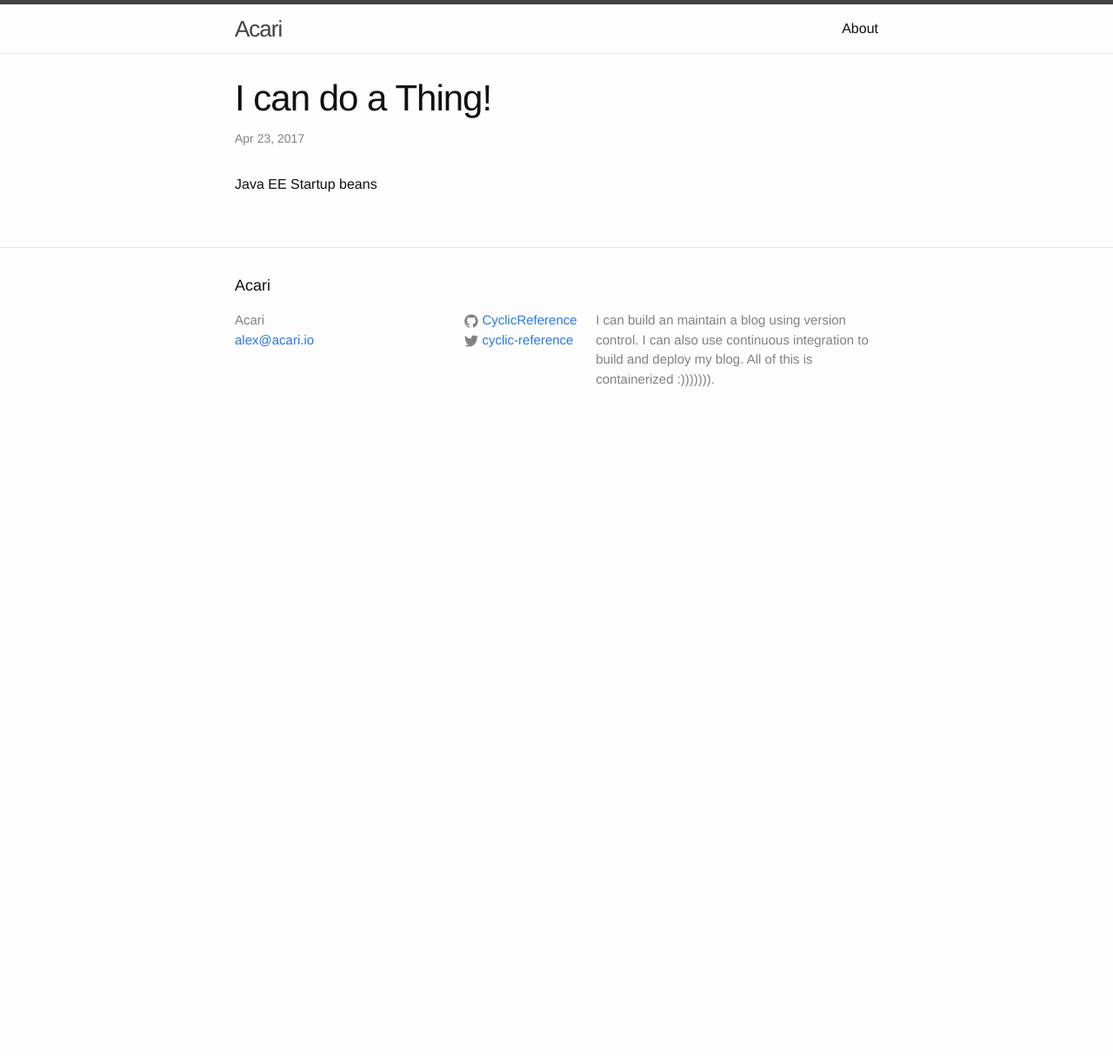
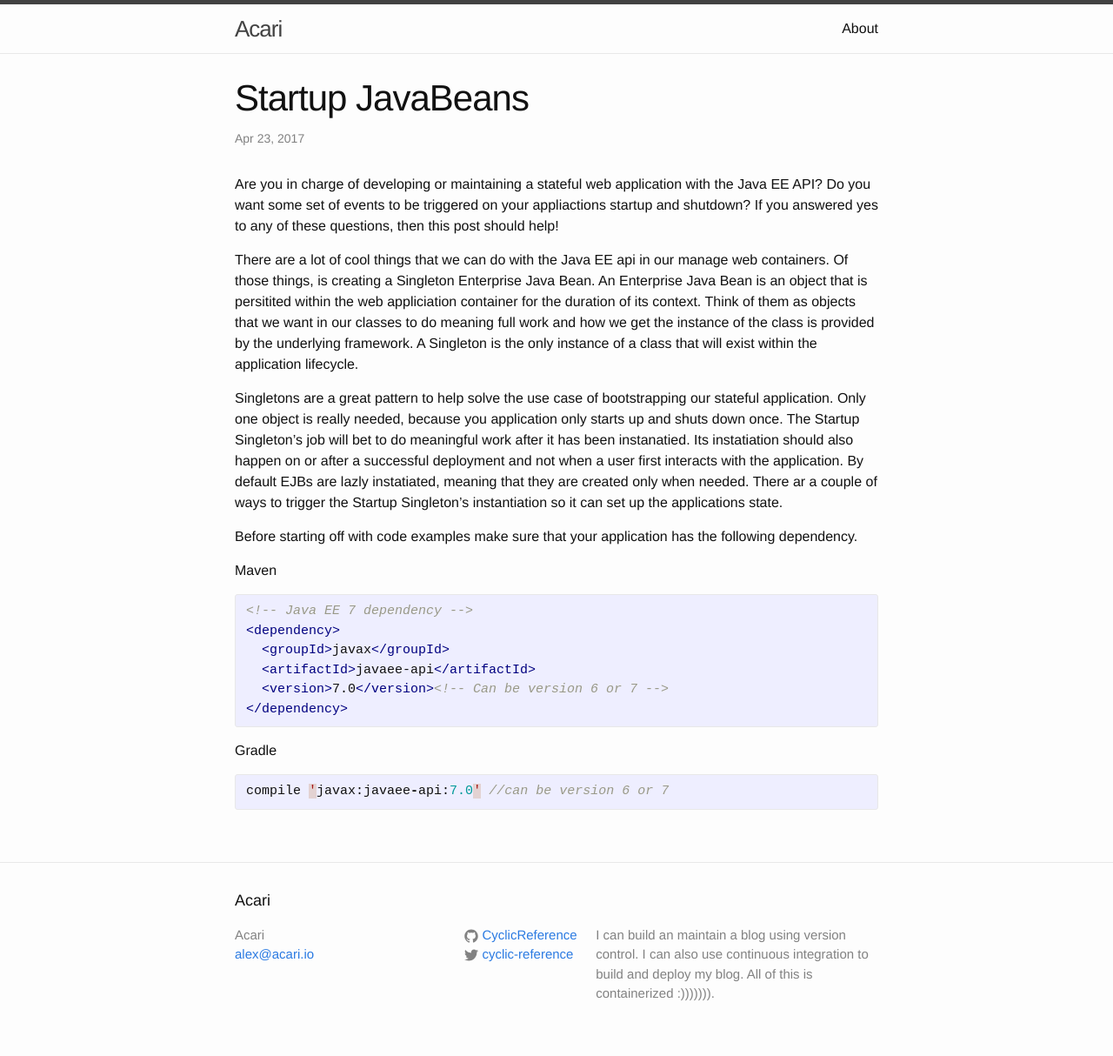
Before and after one commit to Unthrottled/blog, a Jekyll site: the page built from _posts/2017-04-23-Startup-CDI.md, in a window 1280 px wide. Shown: the whole page at 87% size. Built offline with Jekyll 4.4.1, drawn with Linux system fonts in a browser that asks for light colours; before the commit the page ends 900 px from its top, so only the background shows below that.

Commit message:
Save point

```diff
--- a/_posts/2017-04-23-Startup-CDI.md
+++ b/_posts/2017-04-23-Startup-CDI.md
@@ -1,15 +1,31 @@
 ---
 layout: post
-title:  "I can do a Thing!"
+title:  "Startup JavaBeans"
 date:   2017-4-23
 categories: java
-#tags:
-# - Java
-# - Java EE
-# - Wildfly swarm
-# - CDI
-# - Startup
-# - Beans
-# - EJB
 ---
-Java EE Startup beans
+Are you in charge of developing or maintaining a stateful web application with the Java EE API? Do you want some set of events to be triggered on your appliactions startup and shutdown?
+If you answered yes to any of these questions, then this post should help!
+
+There are a lot of cool things that we can do with the Java EE api in our manage web containers. Of those things, is creating a Singleton Enterprise Java Bean. An Enterprise Java Bean is an object that is persitited within the web appliciation container for the duration of its context. Think of them as objects that we want in our classes to do meaning full work and how we get the instance of the class is provided by the underlying framework. A Singleton is the only instance of a class that will exist within the application lifecycle.
+
+Singletons are a great pattern to help solve the use case of bootstrapping our stateful application. Only one object is really needed, because you application only starts up and shuts down once. The Startup Singleton's job will bet to do meaningful work after it has been instanatied. Its instatiation should also happen on or after a successful deployment and not when a user first interacts with the application. By default EJBs are lazly instatiated, meaning that they are created only when needed. There ar a couple of ways to trigger the Startup Singleton's instantiation so it can set up the applications state.
+
+Before starting off with code examples make sure that your application has the following dependency.
+
+Maven
+
+{% highlight xml  %}
+<!-- Java EE 7 dependency -->
+<dependency>
+  <groupId>javax</groupId>
+  <artifactId>javaee-api</artifactId>
+  <version>7.0</version><!-- Can be version 6 or 7 -->
+</dependency>
+{% endhighlight %}
+
+Gradle
+
+{% highlight java  %}
+compile 'javax:javaee-api:7.0' //can be version 6 or 7
+{% endhighlight %}
```
